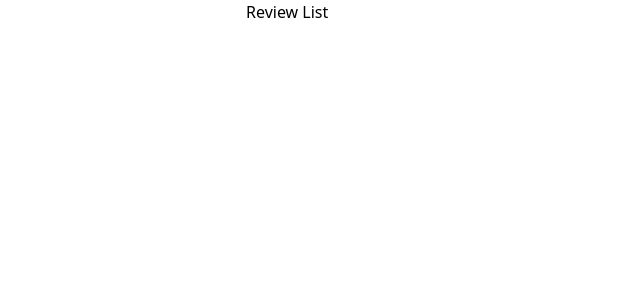
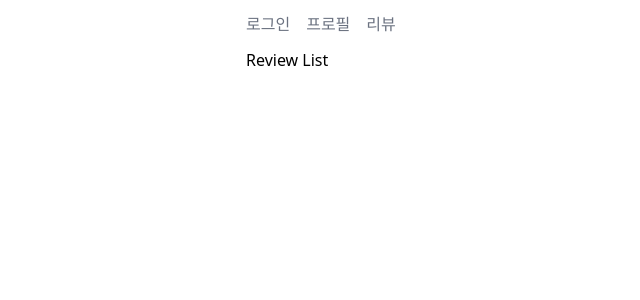
Before and after one commit to BACKHAERANI/myproj-react, a React (Create React App) app: page /reviews/ in a window 1280 px wide. Shown: the top 300 px of the page, without its empty margins (194-834 px from the left). Built offline with nearby package versions, Linux system fonts and the light colour scheme.

Commit message:
Navigate 적용

```diff
--- a/src/App.js
+++ b/src/App.js
@@ -1,15 +1,16 @@
 import Profile from 'pages/accounts/Profile';
 import Login from 'pages/accounts/Login';
 import ReviewList from 'pages/reviews/ReviewList';
-import { Route, Routes } from 'react-router-dom';
+import { Route, Routes, Navigate } from 'react-router-dom';
 import TopNav from 'components/TopNav';
 import 'App.css';
 
 function App() {
   return (
     <div className="app">
+      <TopNav />
       <Routes>
-        <Route path="/" element={<TopNav />} />
+        <Route path="/" element={<Navigate to="/reviews/" />} />
         <Route path="/accounts/login" element={<Login />} />
         <Route path="/accounts/profile" element={<Profile />} />
         <Route path="/reviews/" element={<ReviewList />} />
```
